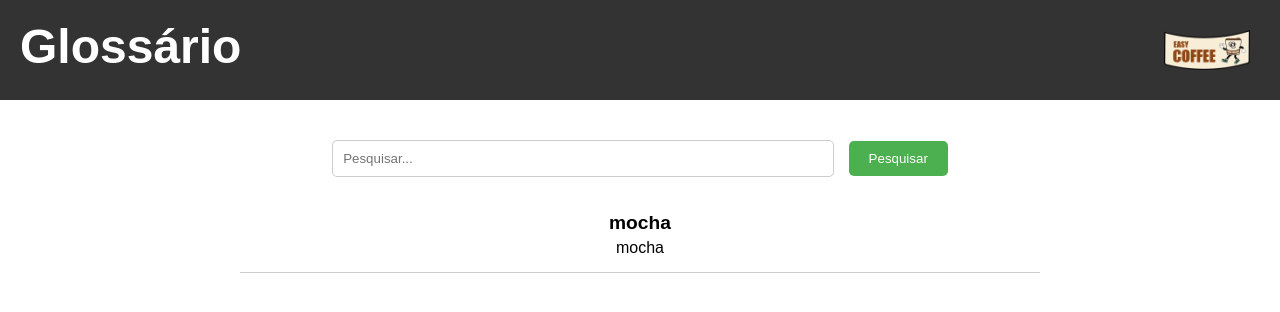
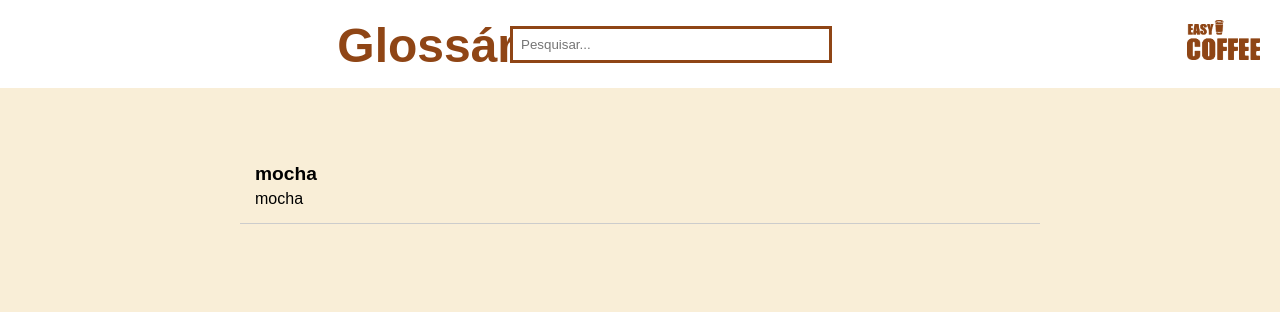
Before and after one commit to seconds4decay/EasyCoffee, a Django app: page /glossario in a window 1280 px wide. Shown: the top 312 px of the page. Run offline with Django 5.2, Linux system fonts and the light colour scheme; data comes from the database, SQL or seed files in the repository; both versions use the stored data as it was after the commit; parts of the project's set-up code (start-up, migrations or seed data) failed here and were passed over.

Commit message:
CSS do glossário em processo

```diff
--- a/app/static/css/glossario.css
+++ b/app/static/css/glossario.css
@@ -2,6 +2,7 @@ body {
     font-family: Arial, sans-serif;
     margin: 0;
     padding: 0;
+    background-color: #f9eed7;
 }
 
 .container {
@@ -11,51 +12,48 @@ body {
 }
 
 .search-container {
-    text-align: center;
-    margin-bottom: 20px;
+    display: flex;
+    align-items: center;
+    margin-left: auto;
+}
+
+.search-container form {
+    display: flex;
+    align-items: center;
 }
 
 .search-container input[type=text] {
-    padding: 10px;
-    width: 60%;
-    border: 1px solid #ccc;
-    border-radius: 5px;
-    margin-right: 10px;
-}
+    padding: 8px;
+    width: 300px;
+    border: 3px solid #8f4515;
 
-.search-container button {
-    padding: 10px 20px;
-    background-color: #4CAF50;
-    color: white;
-    border: none;
-    border-radius: 5px;
-    cursor: pointer;
-}
-
-.search-container button:hover {
-    background-color: #45a049;
 }
 
 .tittle {
-    background-color: #333;
-    text-align: center;
+    background-color: white;
     padding: 10px 0;
     margin-bottom: 20px;
     width: 100%;
-    height: 80px;
     display: flex;
+    justify-content: center;
+    align-items: center;
+    position: relative;
 }
 
-.tittle h1 a{
+.tittle h1 a {
     margin: 0;
-    color: white;
-    text-align: left;
-    margin-left: 20px;
-    line-height: 80px;
+    color: #8f4515;
     font-size: 3rem;
     text-decoration: none;
     position: absolute;
-    top: 7px;
+    left: 35%;
+    top: 20%;
+    transform: translateX(-50%);
+}
+
+.tittle .search-container {
+    position: absolute;
+    right: 35%;
 }
 
 .tittle .a {
@@ -63,11 +61,8 @@ body {
     color: white;
     font-size: 2rem;
     padding: 10px 20px;
-    position: absolute;
-    top: 5px;
-    right: 10px;
     border-radius: 20px;
-    margin-top: 15px;
+    margin-left: auto;
 }
 
 .glossary {
--- a/app/templates/pages/glossario.html
+++ b/app/templates/pages/glossario.html
@@ -1,4 +1,3 @@
-
 <!DOCTYPE html>
 {% load static %}
 <html lang="pt-br">
@@ -13,20 +12,20 @@
 <body>
     <div class="tittle">
         <h1><a href="{% url 'home' %}">Glossário</a></h1>
+        <div class="search-container">
+            <form method="POST" action="{% url 'palavra' %}" id="search-form"> {% csrf_token %}
+                <input type="text" id="id_palavra" name="palavra" placeholder="Pesquisar...">
+                <button type="submit" name="pesquisar" style="display: none;"></button>
+            </form>
+        </div>
         <a href="{% url 'home' %}" class="a"><img src="{% static 'fotos/logo_1.png' %}" height="40px"></a>
     </div>
+
     <div class="container">
-
-        <form method="POST" action="{% url 'palavra' %}"> {% csrf_token %}
-        <div class="search-container">
-            <input type="text" id="id_palavra" name= "palavra" placeholder="Pesquisar...">
-            <button type="submit" name = "pesquisar">Pesquisar</button>
-        </form>
-
         {% for palavra in palavras %}
         <div class="glossary">
             <div class="term">
-                <div class="word">{{ palavra.palavra}}</div>
+                <div class="word">{{ palavra.palavra }}</div>
                 <div class="definition">{{ palavra.significado }}</div>
             </div>
             <!-- Outras palavras -->
@@ -34,9 +33,7 @@
         {% endfor %}
     </div>
 
-    <script src="script.js">
-
-    </script>
+    <script src="script.js"></script>
 </body>
 
 </html>
```
Also changed, not shown: app/static/fotos/logo_1.png, db.sqlite3.
